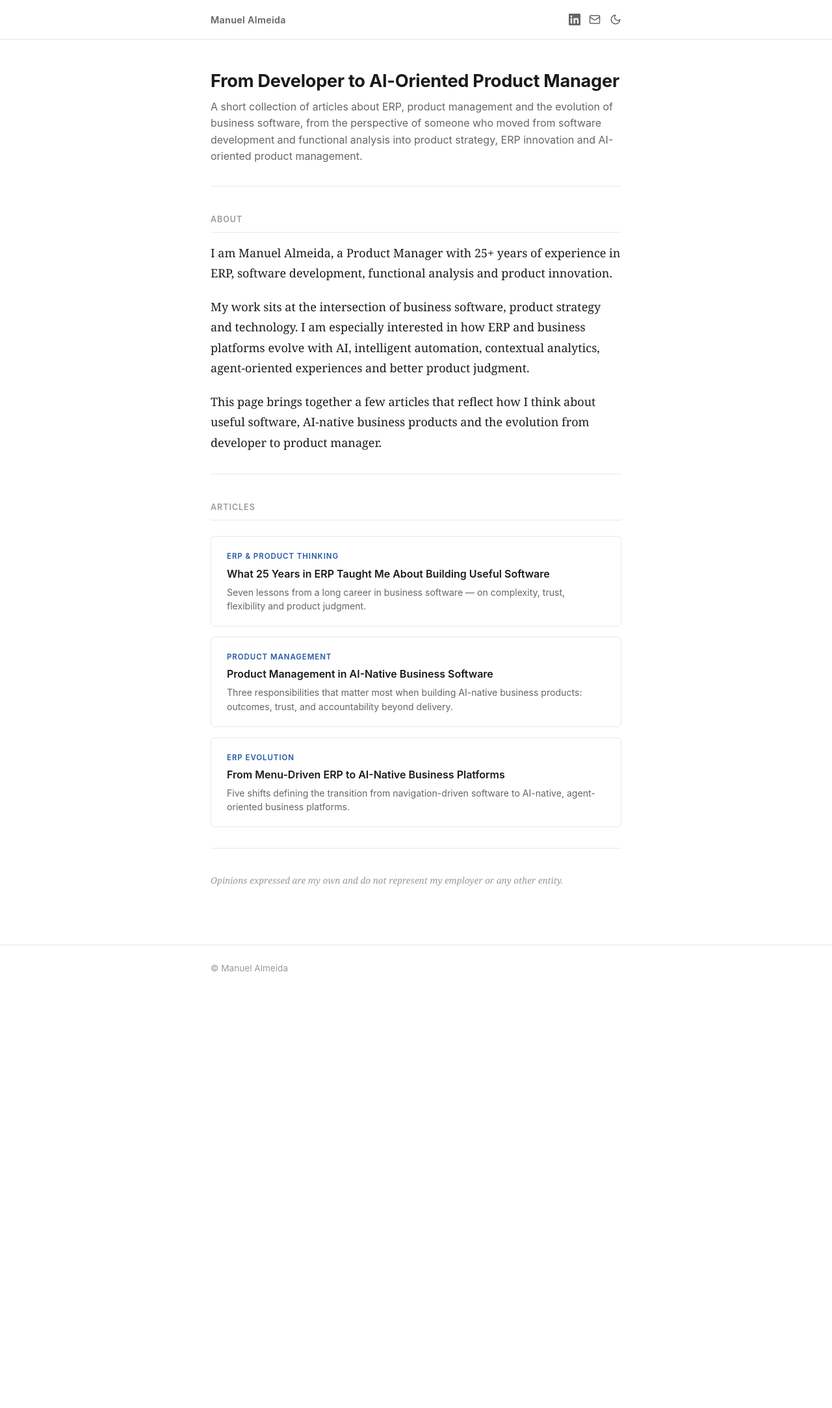
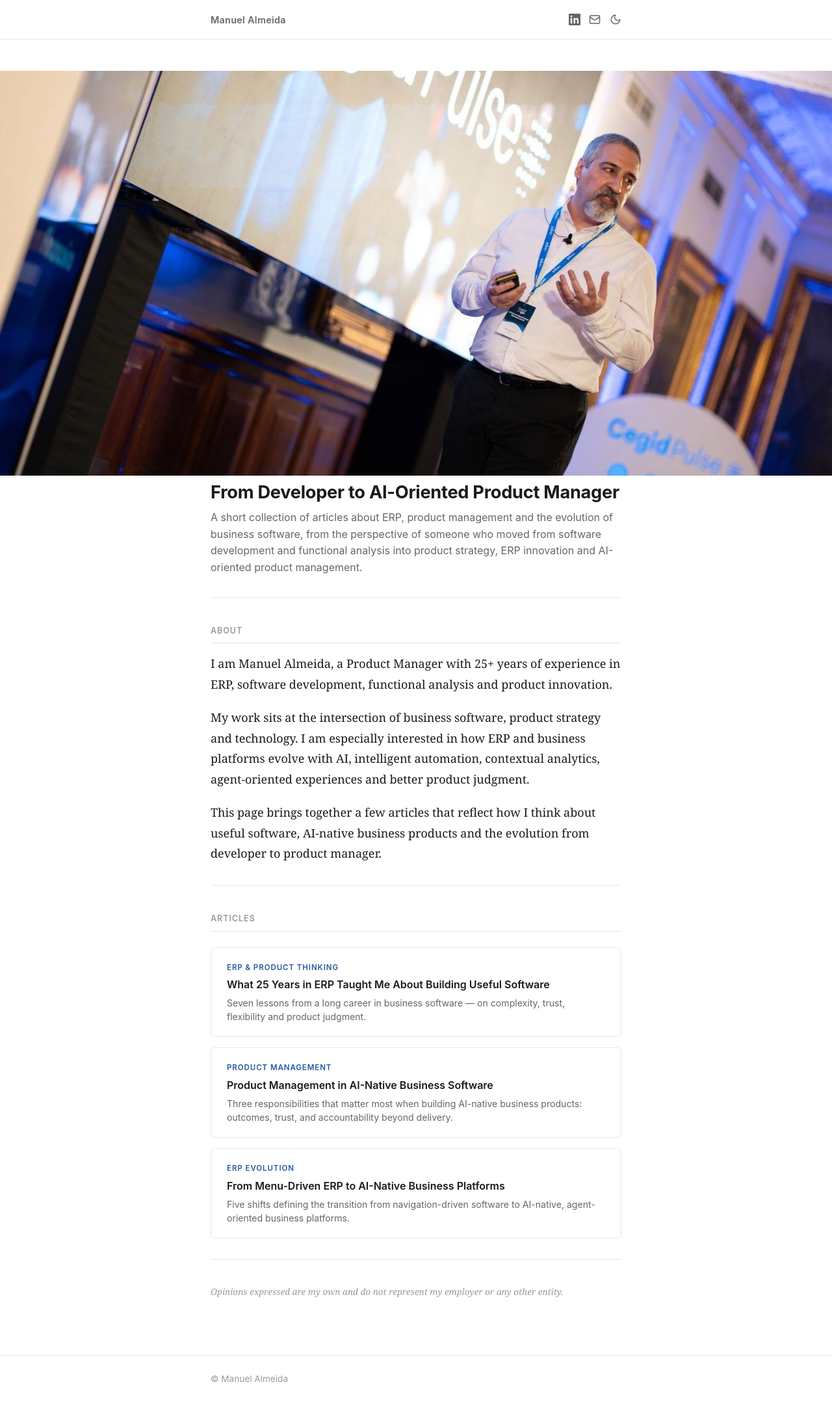
Before and after one commit to manuelalmeida120274/manuel-almeida-product-thinking, a Jekyll site: the page built from README.md, in a window 1280 px wide. Shown: the whole page at 65% size. Built offline with Jekyll 4.4.1, drawn with Linux system fonts in a browser that asks for light colours; our own code applies the rules of GitHub Pages for plain Markdown files; before the commit the page ends 1535 px from its top, so only the background shows below that.

Commit message:
Update _layouts/default.html

```diff
--- a/_layouts/default.html
+++ b/_layouts/default.html
@@ -35,6 +35,13 @@
     </div>
   </header>
 
+  {% if page.url == "/" or page.url == "/README" or page.url == "" %}
+  <div class="hero">
+    <img src="{{ '/assets/images/hero.jpg' | relative_url }}" alt="Manuel Almeida presenting at a product event">
+    <div class="hero-overlay"></div>
+  </div>
+  {% endif %}
+
   <main class="page-content">
     <div class="wrapper">
       {{ content }}
```
